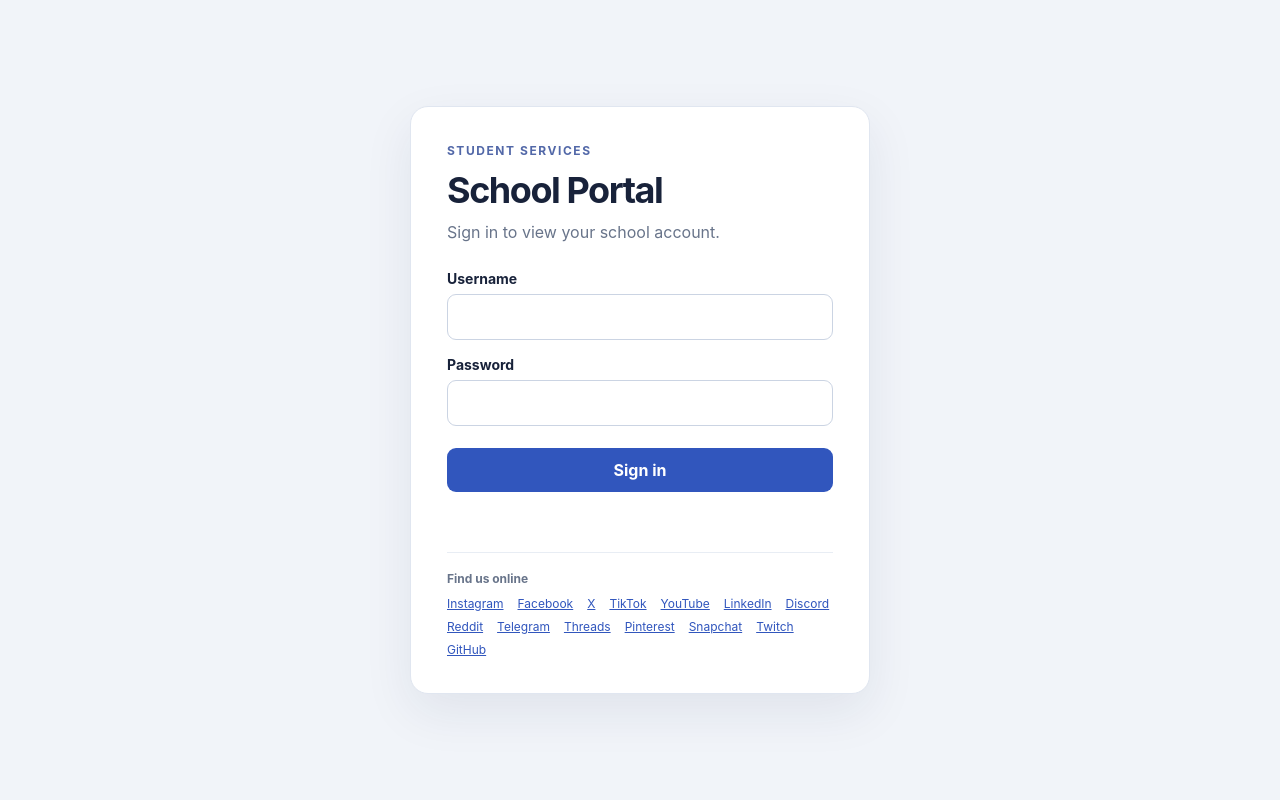
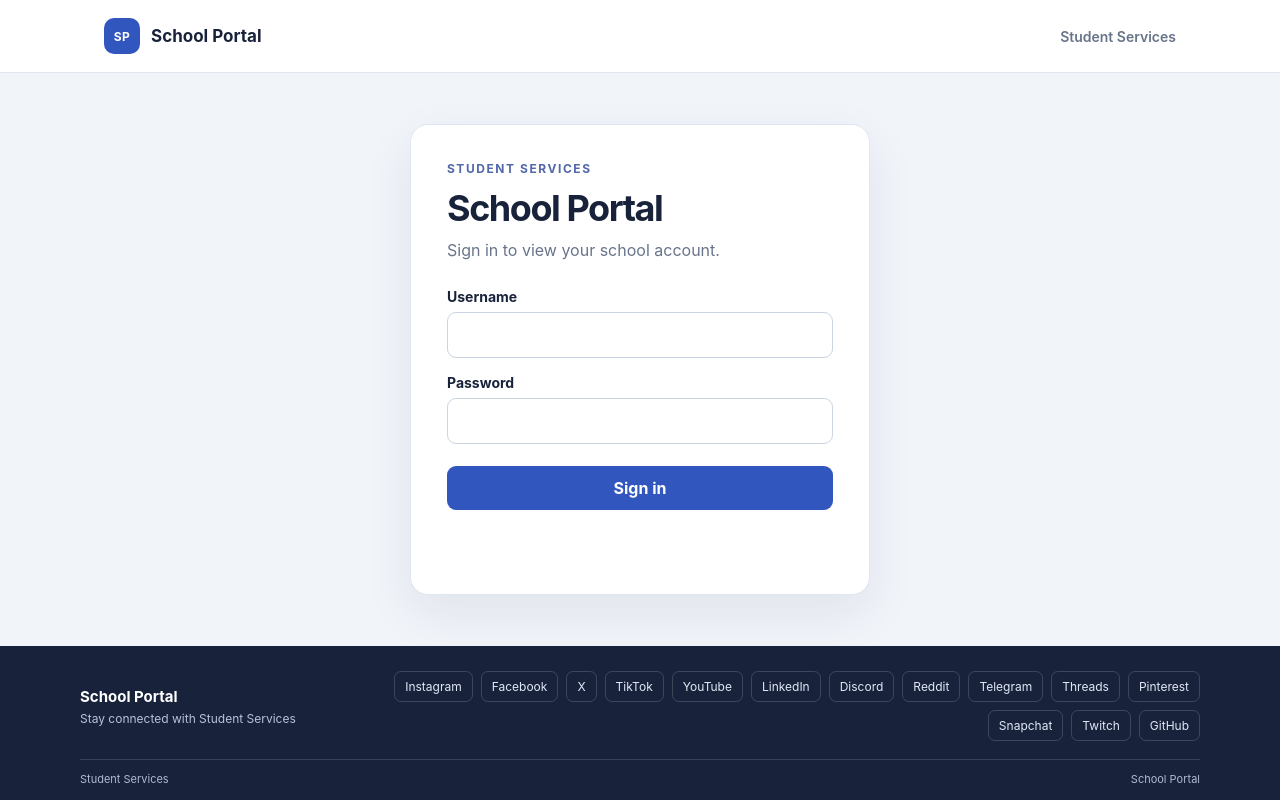
Before and after one commit to mluctr0jans/school_portal, a Flask app: page / in a window 1280 px wide. Run offline with Flask 3, Linux system fonts and the light colour scheme; parts of the project's set-up code (start-up, migrations or seed data) failed here and were passed over.

Commit message:
Add full-width portal header and footer

```diff
--- a/static/style.css
+++ b/static/style.css
@@ -7,12 +7,60 @@
 
 * { box-sizing: border-box; }
 
-body {
+body.site-shell {
   min-height: 100vh;
   margin: 0;
+  display: flex;
+  flex-direction: column;
+}
+
+.site-header {
+  width: 100%;
+  background: #fff;
+  border-bottom: 1px solid #e0e6f0;
+}
+
+.header-inner {
+  width: min(1120px, 100%);
+  min-height: 72px;
+  margin: 0 auto;
+  padding: 14px 24px;
+  display: flex;
+  align-items: center;
+  justify-content: space-between;
+  gap: 20px;
+}
+
+.brand {
+  display: inline-flex;
+  align-items: center;
+  gap: 11px;
+  color: #18223a;
+  font-size: 17px;
+  font-weight: 750;
+  text-decoration: none;
+}
+
+.brand-mark {
+  width: 36px;
+  height: 36px;
   display: grid;
   place-items: center;
-  padding: 24px;
+  border-radius: 10px;
+  background: #3156bd;
+  color: #fff;
+  font-size: 12px;
+  letter-spacing: .04em;
+}
+
+.header-caption { color: #68748a; font-size: 14px; font-weight: 600; }
+
+.page-main {
+  width: 100%;
+  flex: 1;
+  display: grid;
+  place-items: center;
+  padding: 44px 24px;
 }
 
 .card {
@@ -61,12 +109,63 @@ button:hover { background: #2547a6; }
 button.secondary { background: #e9eef8; color: #263c70; }
 .status { min-height: 1.4em; color: #a13a35; font-size: 14px; }
 .account { padding-top: 4px; }
-.site-footer { margin-top: 26px; padding-top: 18px; border-top: 1px solid #e8edf4; }
-.footer-label { margin: 0 0 10px; color: #68748a; font-size: 12px; font-weight: 650; }
-.social-links { display: flex; flex-wrap: wrap; gap: 8px 14px; }
-.social-links a { font-size: 12px; }
 a { color: #3156bd; }
+
+.site-footer {
+  width: 100%;
+  padding: 25px 24px 14px;
+  background: #18223a;
+  color: #fff;
+}
+
+.footer-inner {
+  width: min(1120px, 100%);
+  margin: 0 auto;
+  display: flex;
+  align-items: center;
+  justify-content: space-between;
+  gap: 28px;
+}
+
+.footer-copy { flex: 0 0 auto; }
+.footer-title { margin: 0 0 5px; font-size: 15px; font-weight: 700; }
+.footer-subtitle { margin: 0; color: #b8c3da; font-size: 12px; }
+.social-links { display: flex; flex-wrap: wrap; justify-content: flex-end; gap: 8px; }
+.social-links a {
+  padding: 7px 10px;
+  border: 1px solid rgb(255 255 255 / 16%);
+  border-radius: 7px;
+  color: #e1e8f7;
+  font-size: 12px;
+  text-decoration: none;
+  transition: background-color .15s ease, border-color .15s ease;
+}
+.social-links a:hover { border-color: #8299d8; background: rgb(255 255 255 / 8%); }
+.footer-bottom {
+  width: min(1120px, 100%);
+  margin: 18px auto 0;
+  padding-top: 12px;
+  border-top: 1px solid rgb(255 255 255 / 14%);
+  display: flex;
+  justify-content: space-between;
+  color: #aebad2;
+  font-size: 11px;
+}
+
 .dashboard { width: min(100%, 560px); }
 .flag-box { margin: 28px 0; padding: 18px; border-radius: 12px; background: #f0f5ff; }
 .flag-box p { margin: 0 0 9px; color: #596881; font-size: 13px; }
 .flag-box code { color: #173c9b; font-size: 16px; overflow-wrap: anywhere; }
+
+@media (max-width: 760px) {
+  .footer-inner { align-items: flex-start; flex-direction: column; }
+  .social-links { justify-content: flex-start; }
+}
+
+@media (max-width: 520px) {
+  .header-inner { min-height: 64px; padding: 12px 18px; }
+  .header-caption { font-size: 12px; }
+  .page-main { padding: 28px 16px; }
+  .card { padding: 28px 24px; }
+  .site-footer { padding: 22px 18px 14px; }
+}
--- /dev/null
+++ b/templates/base.html
@@ -0,0 +1,54 @@
+<!doctype html>
+<html lang="en">
+  <head>
+    <meta charset="utf-8">
+    <meta name="viewport" content="width=device-width, initial-scale=1">
+    <title>{% block title %}School Portal{% endblock %}</title>
+    <link rel="stylesheet" href="{{ url_for('static', filename='style.css') }}">
+  </head>
+  <body class="site-shell">
+    <header class="site-header">
+      <div class="header-inner">
+        <a class="brand" href="/" aria-label="School Portal home">
+          <span class="brand-mark" aria-hidden="true">SP</span>
+          <span>School Portal</span>
+        </a>
+        <span class="header-caption">Student Services</span>
+      </div>
+    </header>
+
+    <main class="page-main">
+      {% block content %}{% endblock %}
+    </main>
+
+    <footer class="site-footer">
+      <div class="footer-inner">
+        <div class="footer-copy">
+          <p class="footer-title">School Portal</p>
+          <p class="footer-subtitle">Stay connected with Student Services</p>
+        </div>
+        <nav class="social-links" aria-label="Social media links">
+          <a href="https://www.instagram.com/schoolportal.demo/" target="_blank" rel="noopener noreferrer">Instagram</a>
+          <a href="https://www.facebook.com/schoolportal.demo/" target="_blank" rel="noopener noreferrer">Facebook</a>
+          <a href="https://x.com/schoolportal_demo" target="_blank" rel="noopener noreferrer">X</a>
+          <a href="https://www.tiktok.com/@schoolportal_demo" target="_blank" rel="noopener noreferrer">TikTok</a>
+          <a href="https://www.youtube.com/@schoolportal_demo" target="_blank" rel="noopener noreferrer">YouTube</a>
+          <a href="https://www.linkedin.com/company/schoolportal-demo/" target="_blank" rel="noopener noreferrer">LinkedIn</a>
+          <a href="https://discord.com/invite/schoolportal-demo" target="_blank" rel="noopener noreferrer">Discord</a>
+          <a href="https://www.reddit.com/user/schoolportal_demo/" target="_blank" rel="noopener noreferrer">Reddit</a>
+          <a href="https://t.me/schoolportal_demo" target="_blank" rel="noopener noreferrer">Telegram</a>
+          <a href="https://www.threads.net/@schoolportal_demo" target="_blank" rel="noopener noreferrer">Threads</a>
+          <a href="https://www.pinterest.com/schoolportal_demo/" target="_blank" rel="noopener noreferrer">Pinterest</a>
+          <a href="https://www.snapchat.com/add/schoolportal_demo" target="_blank" rel="noopener noreferrer">Snapchat</a>
+          <a href="https://www.twitch.tv/schoolportal_demo" target="_blank" rel="noopener noreferrer">Twitch</a>
+          <a href="https://github.com/mluctr0jans" target="_blank" rel="noopener noreferrer">GitHub</a>
+        </nav>
+      </div>
+      <div class="footer-bottom">
+        <span>Student Services</span>
+        <span>School Portal</span>
+      </div>
+    </footer>
+    {% block scripts %}{% endblock %}
+  </body>
+</html>
--- a/templates/index.html
+++ b/templates/index.html
@@ -1,16 +1,10 @@
-<!doctype html>
-<html lang="en">
-  <head>
-    <meta charset="utf-8">
-    <meta name="viewport" content="width=device-width, initial-scale=1">
-    <title>School Portal</title>
-    <link rel="stylesheet" href="{{ url_for('static', filename='style.css') }}">
-  </head>
-  <body>
+{% extends "base.html" %}
+
+{% block content %}
 <!-- Student login: username=student, password=student123 -->
-    <main class="card">
+<section class="card" aria-labelledby="portal-title">
   <p class="eyebrow">STUDENT SERVICES</p>
-      <h1>School Portal</h1>
+  <h1 id="portal-title">School Portal</h1>
   <p class="intro">Sign in to view your school account.</p>
 
   <form id="login-form">
@@ -27,28 +21,9 @@
     <p><a href="/admin/dashboard">Open the administrator dashboard</a></p>
     <button id="logout" class="secondary" type="button">Sign out</button>
   </section>
+</section>
+{% endblock %}
 
-      <footer class="site-footer">
-        <p class="footer-label">Find us online</p>
-        <nav class="social-links" aria-label="Social media links">
-          <a href="https://www.instagram.com/schoolportal.demo/" target="_blank" rel="noopener noreferrer">Instagram</a>
-          <a href="https://www.facebook.com/schoolportal.demo/" target="_blank" rel="noopener noreferrer">Facebook</a>
-          <a href="https://x.com/schoolportal_demo" target="_blank" rel="noopener noreferrer">X</a>
-          <a href="https://www.tiktok.com/@schoolportal_demo" target="_blank" rel="noopener noreferrer">TikTok</a>
-          <a href="https://www.youtube.com/@schoolportal_demo" target="_blank" rel="noopener noreferrer">YouTube</a>
-          <a href="https://www.linkedin.com/company/schoolportal-demo/" target="_blank" rel="noopener noreferrer">LinkedIn</a>
-          <a href="https://discord.com/invite/schoolportal-demo" target="_blank" rel="noopener noreferrer">Discord</a>
-          <a href="https://www.reddit.com/user/schoolportal_demo/" target="_blank" rel="noopener noreferrer">Reddit</a>
-          <a href="https://t.me/schoolportal_demo" target="_blank" rel="noopener noreferrer">Telegram</a>
-          <a href="https://www.threads.net/@schoolportal_demo" target="_blank" rel="noopener noreferrer">Threads</a>
-          <a href="https://www.pinterest.com/schoolportal_demo/" target="_blank" rel="noopener noreferrer">Pinterest</a>
-          <a href="https://www.snapchat.com/add/schoolportal_demo" target="_blank" rel="noopener noreferrer">Snapchat</a>
-          <a href="https://www.twitch.tv/schoolportal_demo" target="_blank" rel="noopener noreferrer">Twitch</a>
-          <a href="https://github.com/mluctr0jans" target="_blank" rel="noopener noreferrer">GitHub</a>
-        </nav>
-      </footer>
-
-    </main>
+{% block scripts %}
 <script src="{{ url_for('static', filename='app.js') }}" defer></script>
-  </body>
-</html>
+{% endblock %}
```
Also changed, not shown: templates/access_denied.html (+12 -17 lines), templates/dashboard.html (+9 -14 lines). Lines whose indentation alone changed are shown as unchanged.
